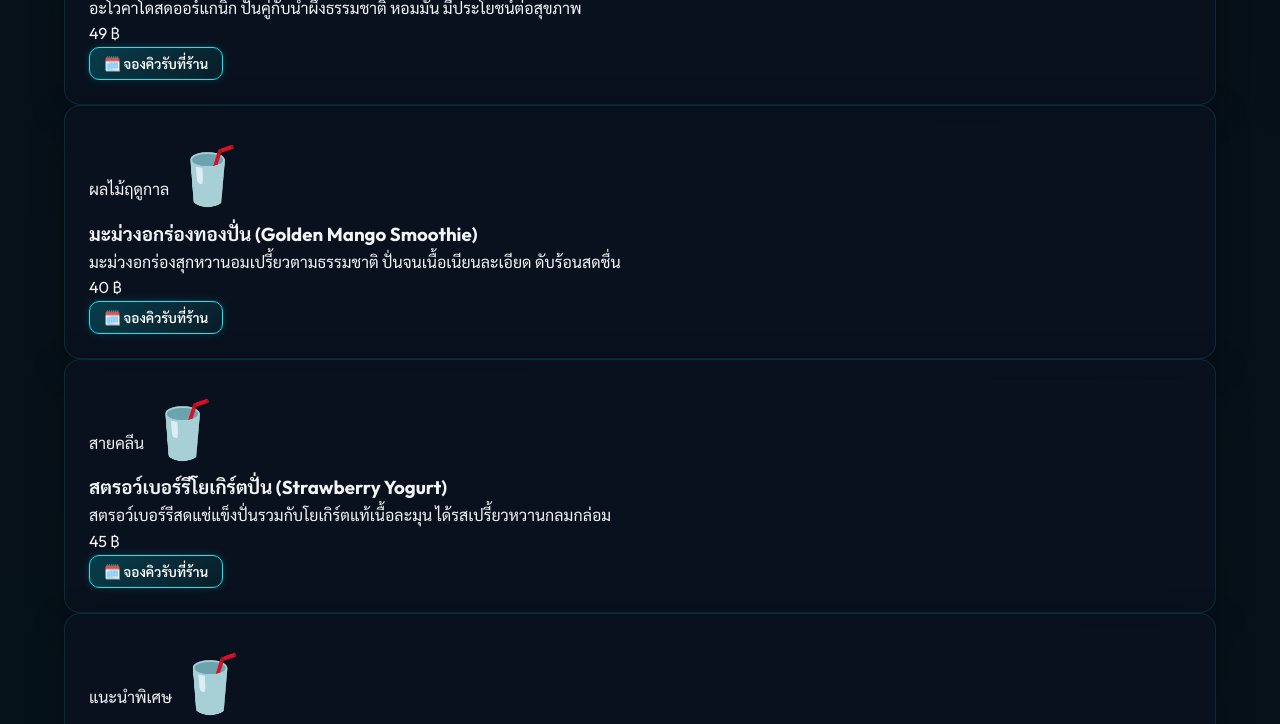
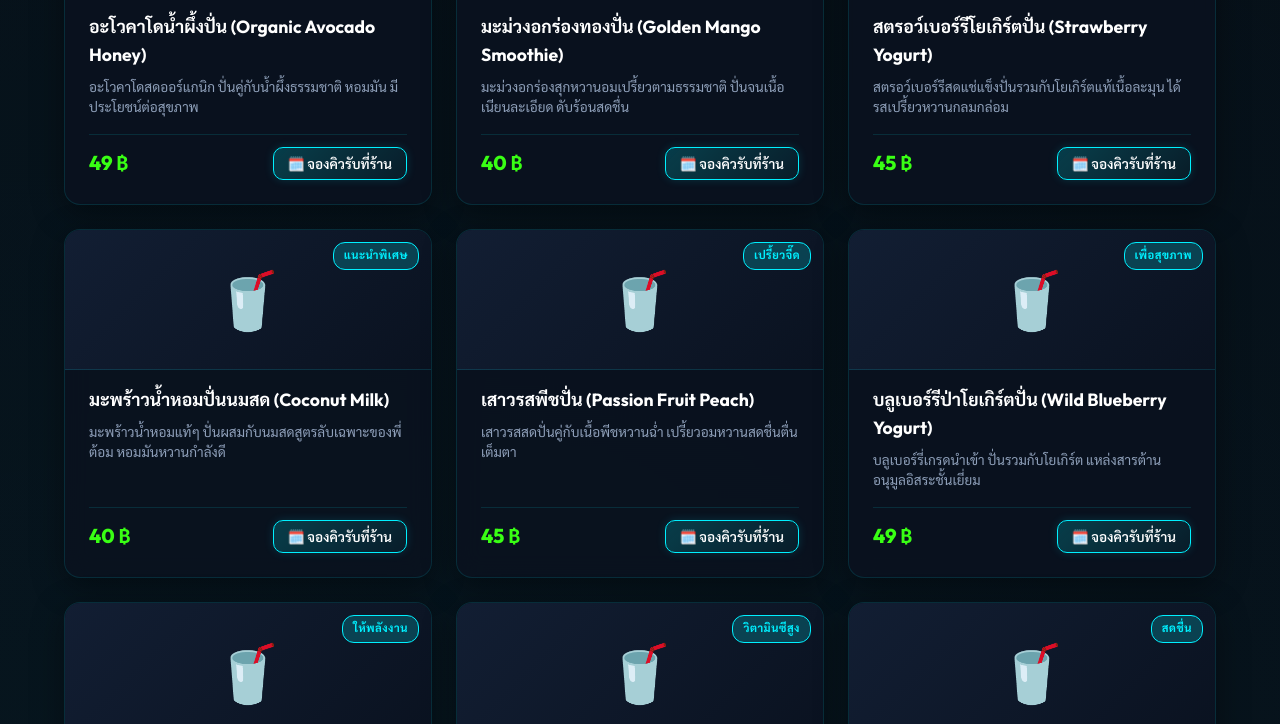
Before and after one commit to rugthai44-svg/ptomsmoothie-loyalty, a website: page menu.html in a window 1280 px wide. Shown: the part 640-1364 px from the top of the page. Drawn offline with Linux system fonts and the light colour scheme; sample sign-in values are in the browser's storage.

Commit message:
แก้ไขเอาจองคิวออกตรง ของว่างทานเล่น ปรับหน้าเมนูให้เรียงเป็นระเบียบสวยงาม

```diff
--- a/menu.html
+++ b/menu.html
@@ -87,6 +87,79 @@
       font-family: monospace;
       letter-spacing: 1px;
     }
+
+    /* Menu Grid Layout */
+    .menu-grid {
+      display: grid;
+      grid-template-columns: repeat(auto-fill, minmax(280px, 1fr));
+      gap: 24px;
+      margin-top: 30px;
+    }
+
+    /* Menu Card Styles */
+    .menu-card {
+      display: flex;
+      flex-direction: column;
+      height: 100%;
+      position: relative;
+      overflow: hidden;
+      transition: all 0.3s cubic-bezier(0.4, 0, 0.2, 1);
+    }
+    .menu-card:hover {
+      transform: translateY(-5px);
+      border-color: var(--accent-cyan);
+      box-shadow: 0 10px 20px rgba(0, 240, 255, 0.15);
+    }
+    .menu-card-img-placeholder {
+      height: 140px;
+      background: linear-gradient(135deg, var(--bg-tertiary) 0%, var(--bg-secondary) 100%);
+      display: flex;
+      align-items: center;
+      justify-content: center;
+      position: relative;
+      border-bottom: 1px solid var(--border-color);
+      margin: -24px -24px 16px -24px;
+    }
+    .menu-tag {
+      position: absolute;
+      top: 12px;
+      right: 12px;
+      background: rgba(0, 240, 255, 0.2);
+      border: 1px solid var(--accent-cyan);
+      color: var(--accent-cyan);
+      padding: 4px 10px;
+      border-radius: 12px;
+      font-size: 0.7rem;
+      font-weight: 700;
+      letter-spacing: 0.5px;
+      text-transform: uppercase;
+    }
+    .menu-card-title {
+      font-size: 1.1rem;
+      font-weight: 700;
+      color: #fff;
+      margin-bottom: 8px;
+    }
+    .menu-card-desc {
+      font-size: 0.85rem;
+      color: var(--text-sub);
+      margin-bottom: 16px;
+      flex-grow: 1;
+      line-height: 1.5;
+    }
+    .menu-card-footer {
+      display: flex;
+      justify-content: space-between;
+      align-items: center;
+      margin-top: auto;
+      border-top: 1px solid var(--border-color);
+      padding-top: 12px;
+    }
+    .menu-card-price {
+      font-size: 1.25rem;
+      font-weight: 800;
+      color: var(--accent-green);
+    }
   </style>
 </head>
 <body>
@@ -129,7 +202,7 @@
           ⚡ โปรโมชันสะสมแต้มอัจฉริยะ ⚡
         </span>
         <h2 class="promo-title" style="margin: 10px 0;">สั่งจองเมนูล่วงหน้า รับของหน้าร้าน</h2>
-        <p style="color: var(--text-sub); margin-bottom: 0px;">จองรายการโปรดและกดยืนยันชำระเงินที่ร้านเพื่อรับแต้มสะสมทันที +10 แต้มต่อแก้ว สะดวกรวดเร็วไม่ต้องรอคิว!</p>
+        <p style="color: var(--text-sub); margin-bottom: 0px;">หากมารับน้ำช้าเกินไปจนน้ำเสียรสชาติ ทางร้านจะไม่รับผิดชอบใดๆ ทั้งสิ้น</p>
       </div>
     </div>
 
@@ -454,9 +527,11 @@
             <div>
               <span class="menu-card-price" id="price-val-${item.id}">${item.price} ฿</span>
             </div>
+            ${item.category === 'snacks' ? '' : `
             <button class="btn btn-primary" style="padding: 6px 14px; font-size: 0.85rem;" onclick="openBookingModal(${item.id})">
               🗓️ จองคิวรับที่ร้าน
             </button>
+            `}
           </div>
         `;
         grid.appendChild(card);
@@ -492,7 +567,7 @@
 
     function openBookingModal(itemId) {
       selectedItem = menuItems.find(i => i.id === itemId);
-      if (!selectedItem) return;
+      if (!selectedItem || selectedItem.category === 'snacks') return;
 
       bookModalTitle.textContent = selectedItem.title;
       bookModalDesc.textContent = selectedItem.desc;
```
